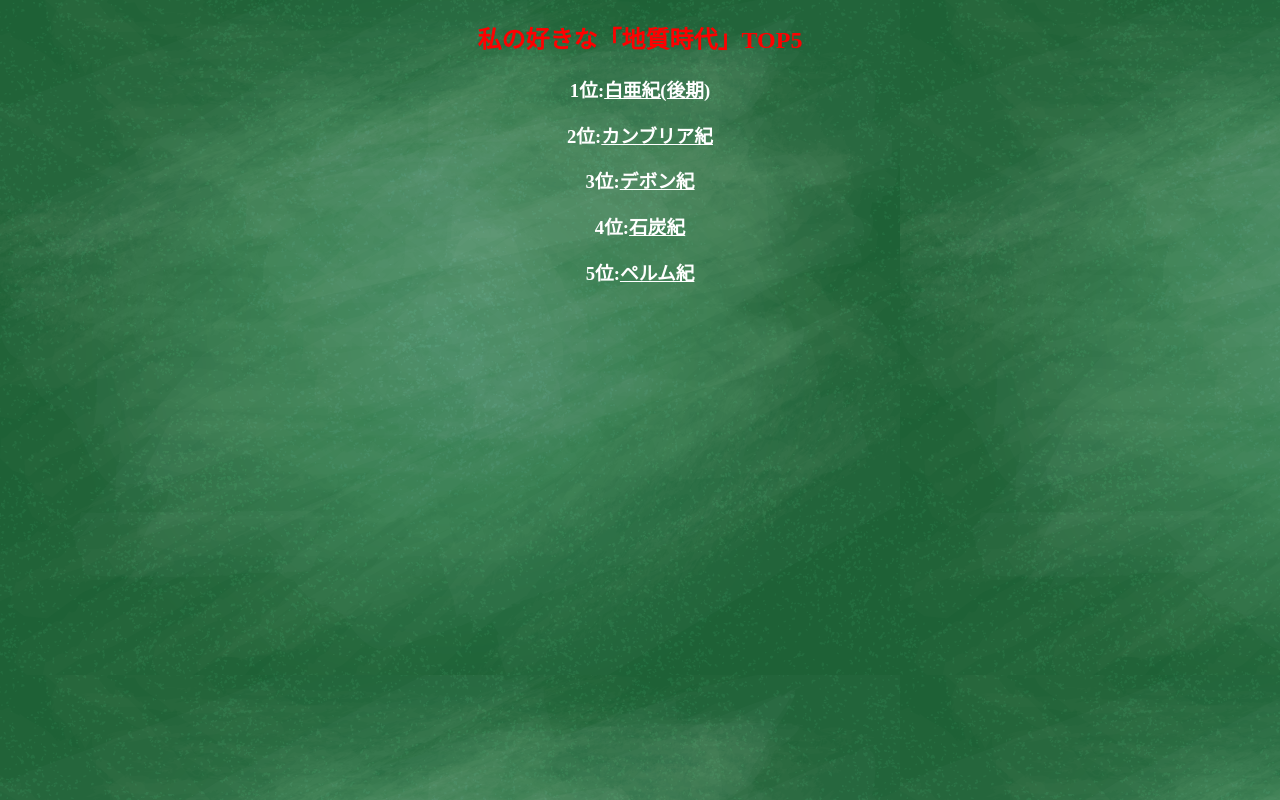
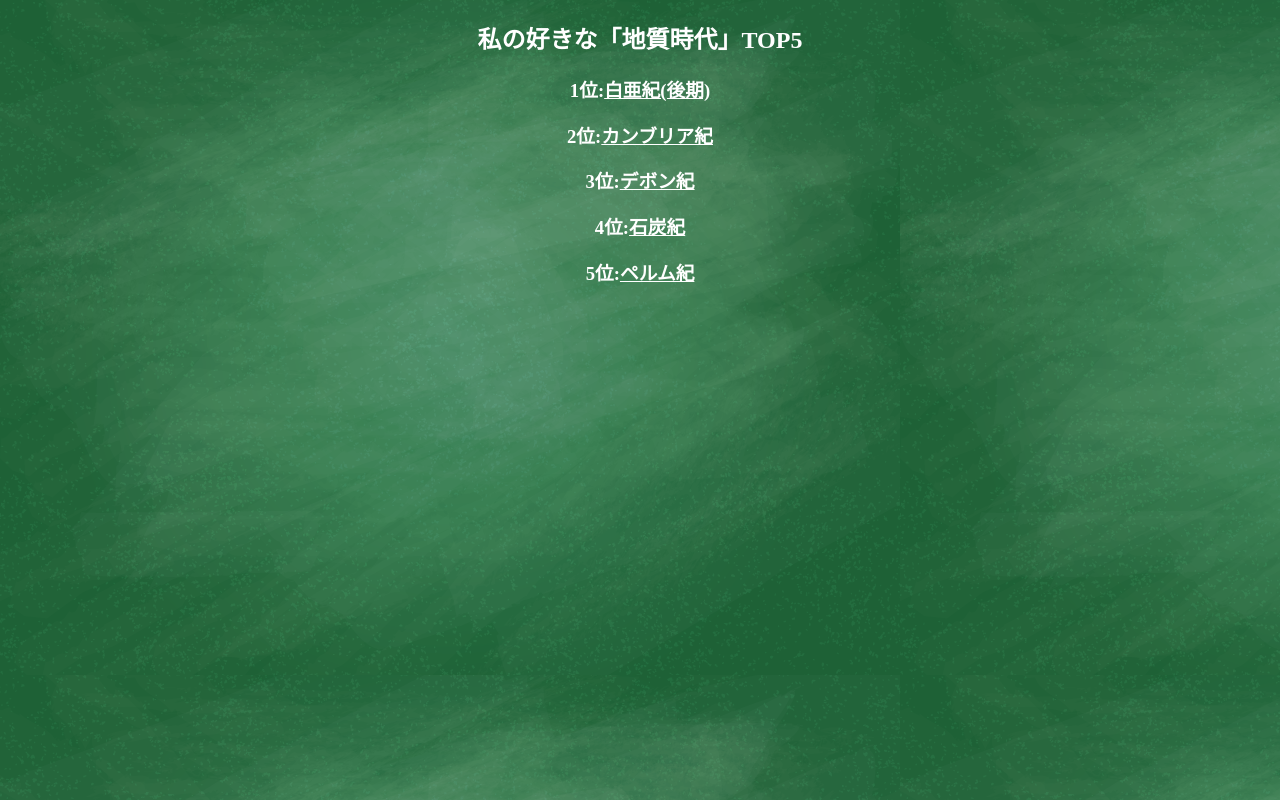
Before and after one commit to 102503-abe-TBCUACJP/ranking, a plain HTML site: page index.html in a window 1280 px wide. Drawn offline with Linux system fonts and the light colour scheme.

Commit message:
Add files via upload

```diff
--- a/css/style.css
+++ b/css/style.css
@@ -2,10 +2,10 @@
 
 body{
     text-align: center;
-    background-image: url("../image/kokuban.PNG");
+    background-image: url("../image/kokuban.png");
 }
 h2{
-    color:red;
+    color:white;
 }
 h3{
     color:white;
```
